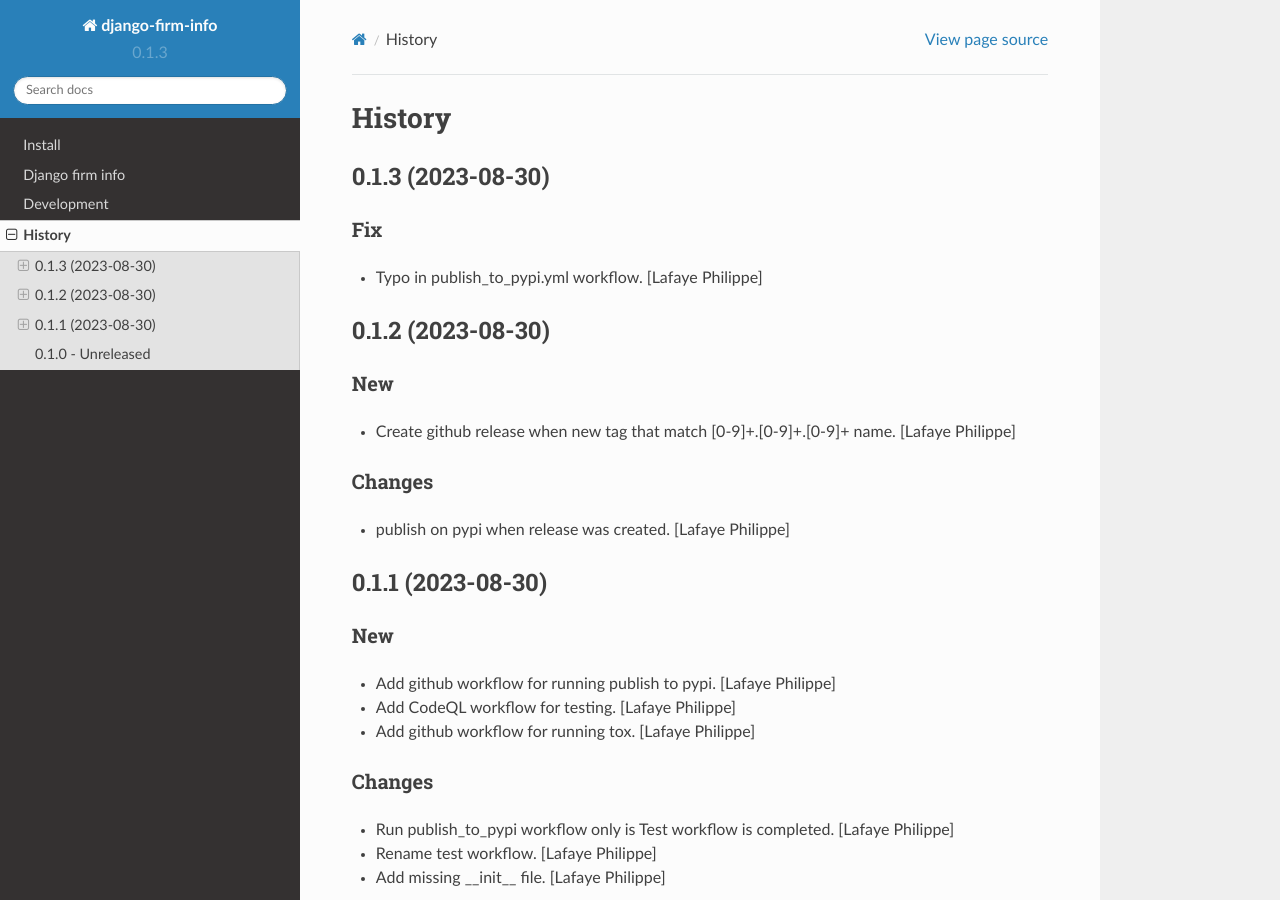
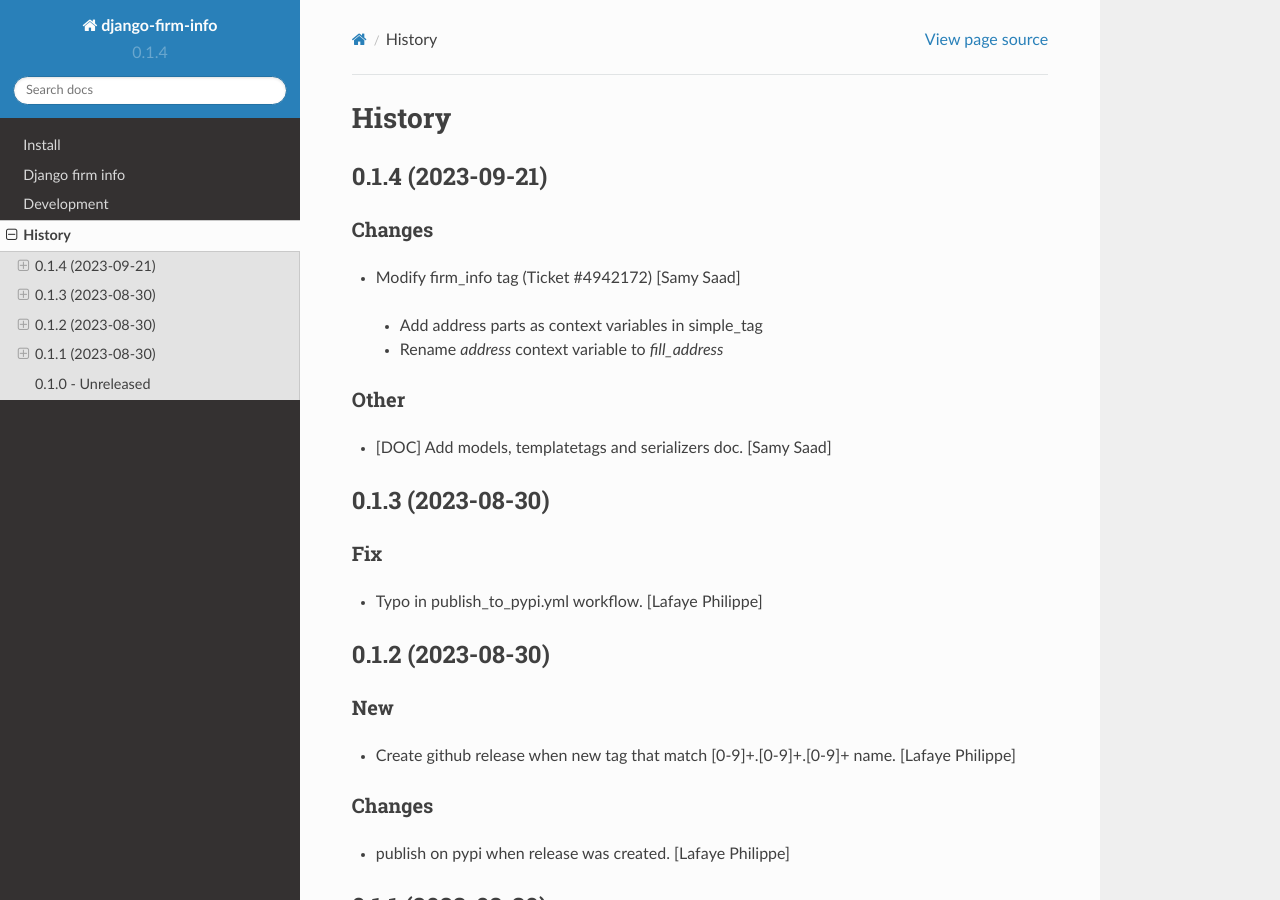
Before and after one commit to emencia/django-firm-info, a Sphinx documentation site: the page built from docs/history.rst, in a window 1280 px wide and 900 px high. Built offline with Sphinx 7.4.7 and the Read the Docs theme 2.0.0, drawn with Linux system fonts in a browser that asks for light colours.

Commit message:
:bookmark: Make release 0.1.4

```diff
--- a/docs/history.rst
+++ b/docs/history.rst
@@ -3,6 +3,21 @@
 =======
 History
 =======
+
+0.1.4 (2023-09-21)
+------------------
+
+Changes
+~~~~~~~
+*  Modify firm_info tag (Ticket #4942172) [Samy Saad]
+
+  - Add address parts as context variables in simple_tag
+  - Rename `address` context variable to `fill_address`
+
+Other
+~~~~~
+* [DOC] Add models, templatetags and serializers doc. [Samy Saad]
+
 
 0.1.3 (2023-08-30)
 ------------------
--- a/setup.cfg
+++ b/setup.cfg
@@ -3,7 +3,7 @@
 ;;
 [metadata]
 name = django-firm-info
-version = 0.1.3
+version = 0.1.4
 description = A Django application package for storage firm info
 long_description = file:README.rst
 long_description_content_type = text/x-rst
```
